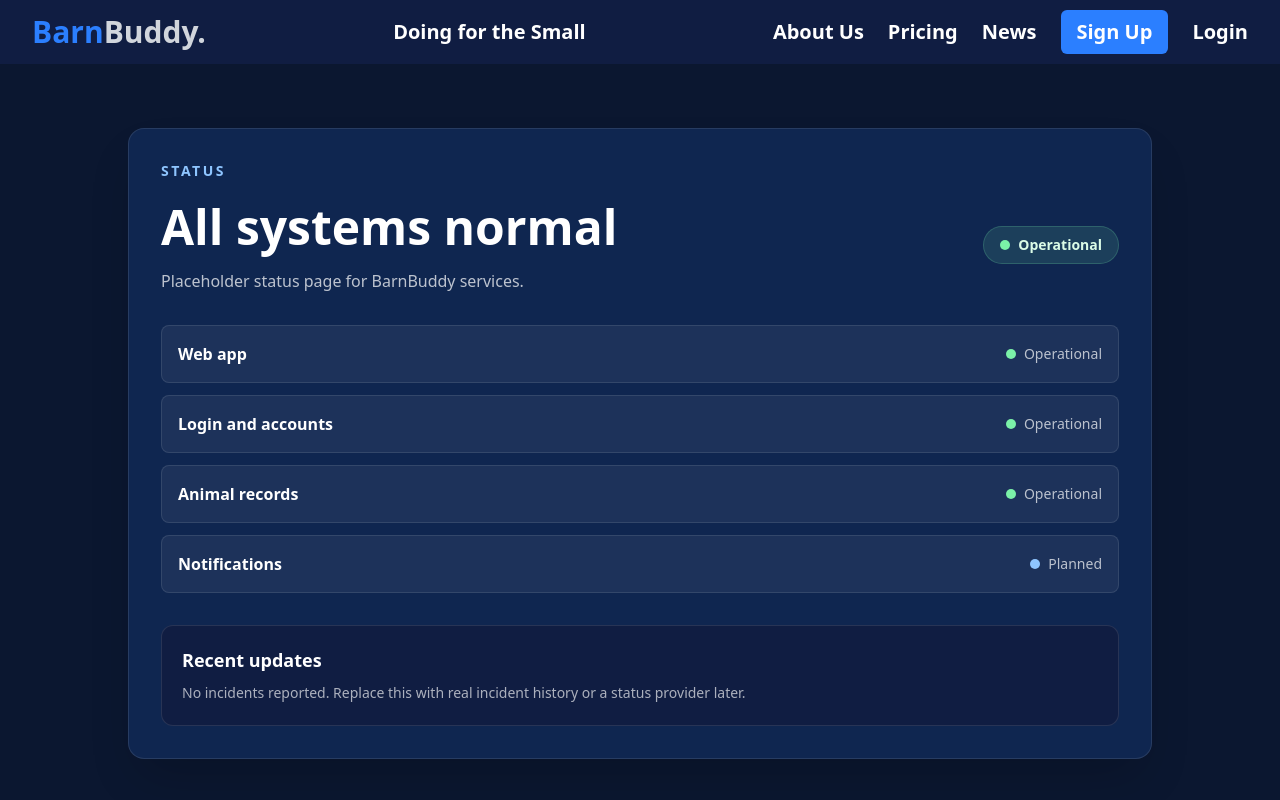
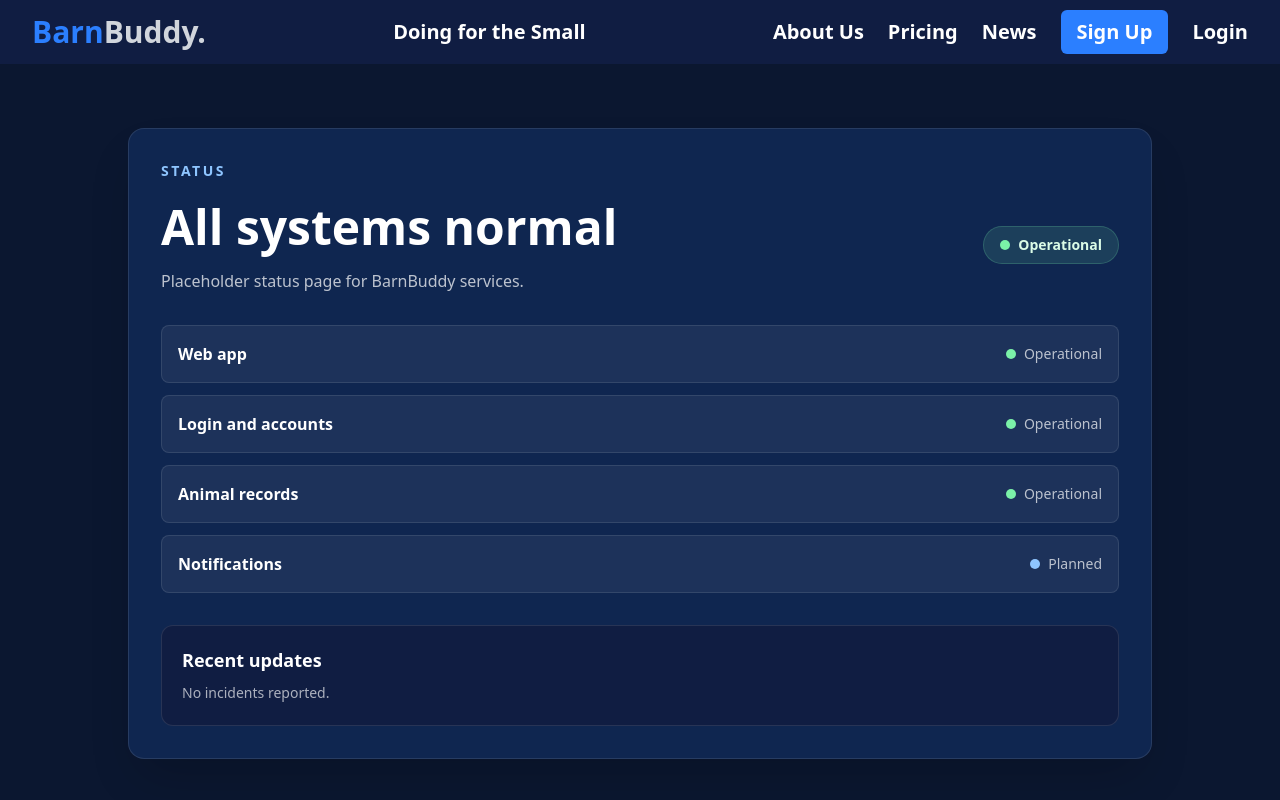
Before and after one commit to RatKing51/BarnBuddy, a React (Vite) app in the folder client/: page /status in a window 1280 px wide. Shown: the top 800 px of the page. Built offline with nearby package versions, Linux system fonts and the light colour scheme; no server answers.

Commit message:
Remove placeholder text for incident history in Status component

```diff
--- a/client/src/pages/Status.jsx
+++ b/client/src/pages/Status.jsx
@@ -47,7 +47,7 @@ export default function Status() {
               <div className="mt-8 rounded-xl border border-white/10 bg-[#101D42] p-5">
                 <h2 className="text-lg font-semibold">Recent updates</h2>
                 <p className="mt-2 text-sm leading-relaxed text-white/65">
-                  No incidents reported. Replace this with real incident history or a status provider later.
+                  No incidents reported.
                 </p>
               </div>
             </div>
```
